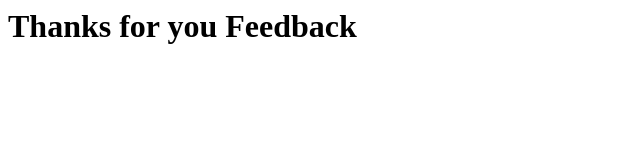
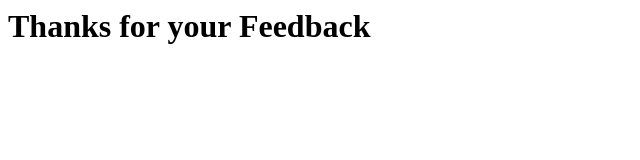
Before and after one commit to mcnaveen/the-mcnaveen.github.io, a plain HTML site: page index.html in a window 1280 px wide. Shown: the whole page, without its empty margins (0-640 px from the left). Drawn offline with Linux system fonts and the light colour scheme.

Commit message:
Update index.html

```diff
--- a/index.html
+++ b/index.html
@@ -1,4 +1,4 @@
-<h1> Thanks for you Feedback</h1>
+<h1> Thanks for your Feedback</h1>
 
 <!-- Facebook Pixel Code -->
 <script defer=”defer” >
```
